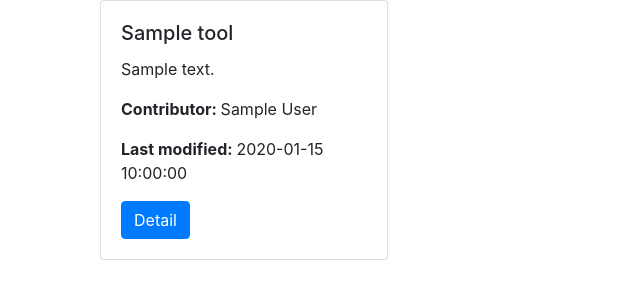
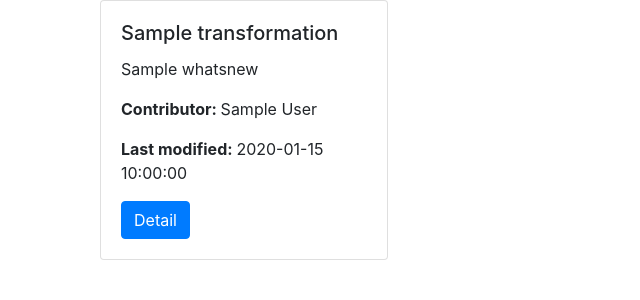
Before and after one commit to clowder-framework/catalog, a Flask app: template transformations/templates/pages/home.html in a window 1280 px wide. Shown: the part 56-356 px from the top of the page, without its empty margins (0-640 px from the left). Run offline with Flask 2, Linux system fonts and the light colour scheme; the template is opened without the code that fills it: most values are stand-ins (such as "Sample title", 1, 10 or a date in 2020); some libraries are stand-ins or nearby versions.

Commit message:
use transformation instead of tool

```diff
--- a/transformations/pages.py
+++ b/transformations/pages.py
@@ -10,6 +10,6 @@ bp = Blueprint('pages', __name__)
 def home():
     db = get_db()
     collection = db["toolscatalog"]
-    tools = collection.tools.find()
+    transformations = collection.transformations.find()
 
-    return render_template('pages/home.html', tools = tools)
+    return render_template('pages/home.html', transformations = transformations)
--- a/transformations/templates/pages/home.html
+++ b/transformations/templates/pages/home.html
@@ -5,14 +5,14 @@
 
 <div class="container">
   <div class="row">
-    {% for tool in tools %}
+    {% for transformation in transformations %}
     <div class="col-4">
       <div class="card" style="width: 18rem;">
         <div class="card-body">
-          <h5 class="card-title">{{tool.title}}</h5>
-          <p class="card-text">{{tool.shortdesc}}</p>
-          <p class="card-text"><b>Contributor: </b>{{tool.author}}</p>
-          <p class="card-text"><b>Last modified: </b>{{tool.updateDate}}</p>
+          <h5 class="card-title">{{transformation.title}}</h5>
+          <p class="card-text">{{transformation.whatsnew}}</p>
+          <p class="card-text"><b>Contributor: </b>{{transformation.author}}</p>
+          <p class="card-text"><b>Last modified: </b>{{transformation.updateDate}}</p>
           <a href="#" class="btn btn-primary">Detail</a>
         </div>
       </div>
```
Also changed, not shown: 1 other file.
